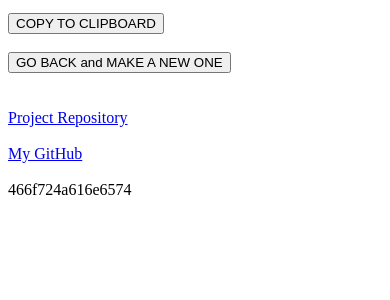
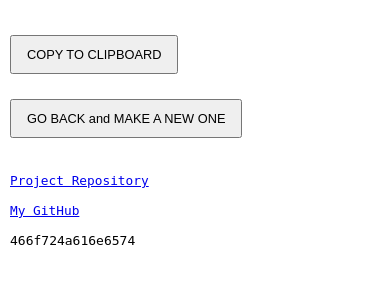
Before and after one commit to austinp0573/heroku-cowsay0, a FastAPI app: template templates/cowsay.html in a window 390 px wide. Shown: the top 300 px of the page. Run offline with FastAPI, Linux system fonts and the light colour scheme; the template is opened without the code that fills it, so the values that code supplies are empty.

Commit message:
updated .html files in /templates/ to make the app properly responsive for mobile users, fills the viewport and will scale appropriately when the ascii art output nees a larger viewport

```diff
--- a/templates/cowsay.html
+++ b/templates/cowsay.html
@@ -2,10 +2,44 @@
 <html>
 <head>
     <meta charset="UTF-8">
+    <meta name="viewport" content="width=device-width, initial-scale=1.0">
     <title>{{ character }} says {{ message }}</title>
+    <style>
+        body {
+            margin: 0;
+            padding: 10px;
+            font-family: monospace;
+            overflow-x: hidden;
+        }
+        #cowsay-container {
+            width: 100%;
+            overflow: hidden;
+        }
+        #cowsay-output {
+            display: inline-block;
+            margin: 0;
+            white-space: pre;
+            font-family: monospace;
+            transform-origin: top left;
+        }
+        .controls {
+            margin-top: 20px;
+        }
+        button {
+            padding: 10px 15px;
+            font-size: clamp(0.8rem, 3vw, 1rem);
+            margin: 5px 0;
+        }
+        a {
+            font-size: clamp(0.8rem, 3vw, 0.9rem);
+        }
+    </style>
 </head>
 <body>
+    <div id="cowsay-container">
         <pre id="cowsay-output">{{ output }}</pre>
+    </div>
+    <div class="controls">
         <button onclick="copyToClipboard()">COPY TO CLIPBOARD</button>
         <br><br>
         <a href="/"><button>GO BACK and MAKE A NEW ONE</button></a><br>
@@ -15,11 +49,41 @@
         <a href='https://github.com/austinp0573' target='_blank'>My GitHub</a>
         <br><br>
         466f724a616e6574
+    </div>
     <script>
     function copyToClipboard() {
         const text = document.getElementById('cowsay-output').innerText;
         navigator.clipboard.writeText(text);
     }
+
+    function scaleAsciiArt() {
+        const pre = document.getElementById('cowsay-output');
+        const container = document.getElementById('cowsay-container');
+        const controls = document.querySelector('.controls');
+
+        const preWidth = pre.scrollWidth;
+        const viewportWidth = window.innerWidth - 20;
+        const controlsHeight = controls.offsetHeight;
+        const availableHeight = window.innerHeight - controlsHeight - 40;
+        const preHeight = pre.scrollHeight;
+
+        if (preWidth > viewportWidth || preHeight > availableHeight) {
+            const widthScale = viewportWidth / preWidth;
+            const heightScale = availableHeight / preHeight;
+            const scale = Math.min(widthScale, heightScale, 1);
+            pre.style.transform = `scale(${scale})`;
+            container.style.height = `${preHeight * scale}px`;
+        } else {
+            const scale = Math.min(viewportWidth / preWidth, 1.5);
+            if (scale > 1) {
+                pre.style.transform = `scale(${scale})`;
+                container.style.height = `${preHeight * scale}px`;
+            }
+        }
+    }
+
+    window.addEventListener('load', scaleAsciiArt);
+    window.addEventListener('resize', scaleAsciiArt);
     </script>
 </body>
 </html>
```
Also changed, not shown: templates/character_not_found.html (+15 -0 lines), templates/landing.html (+30 -0 lines). Lines whose indentation alone changed are shown as unchanged.
